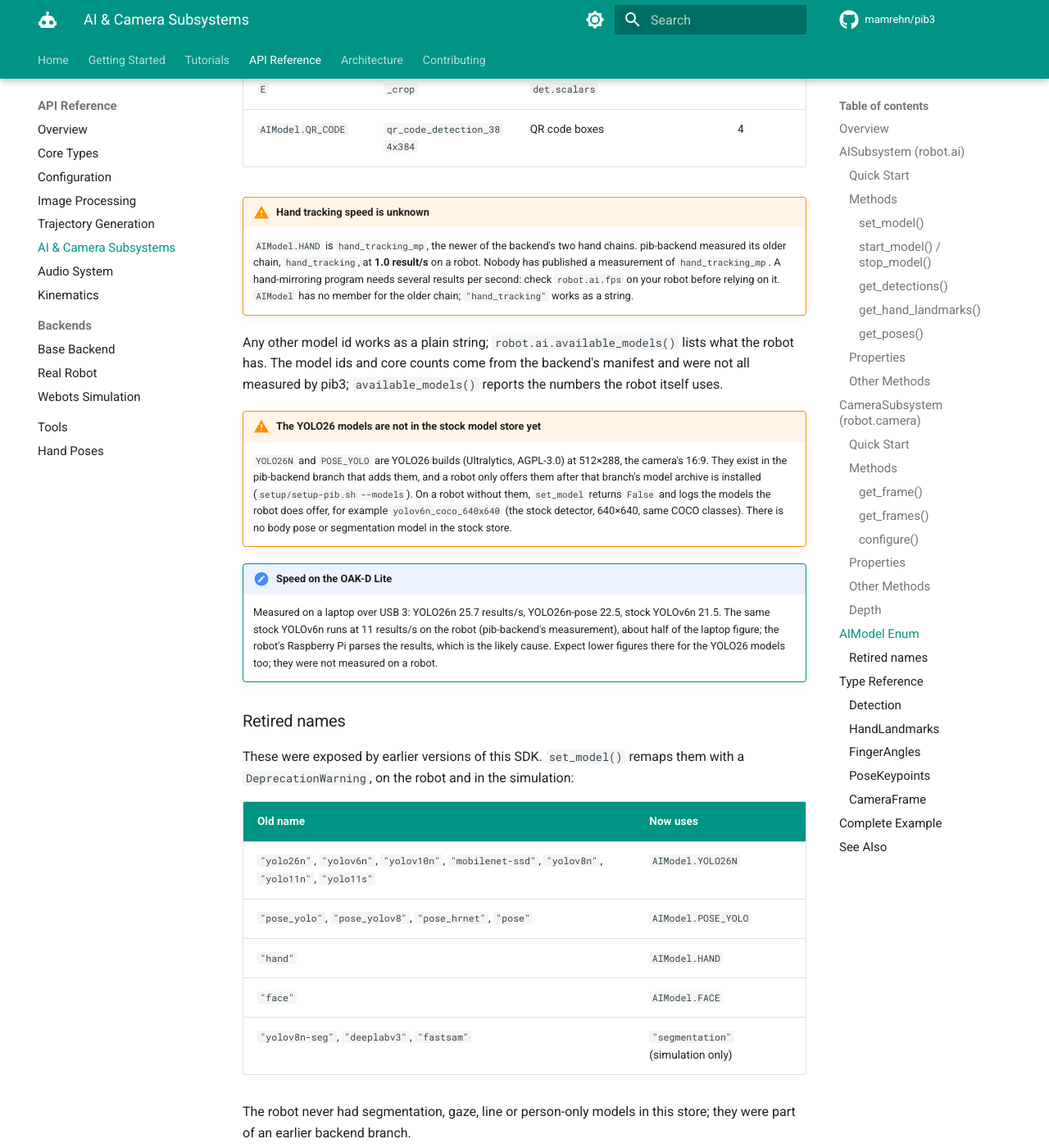
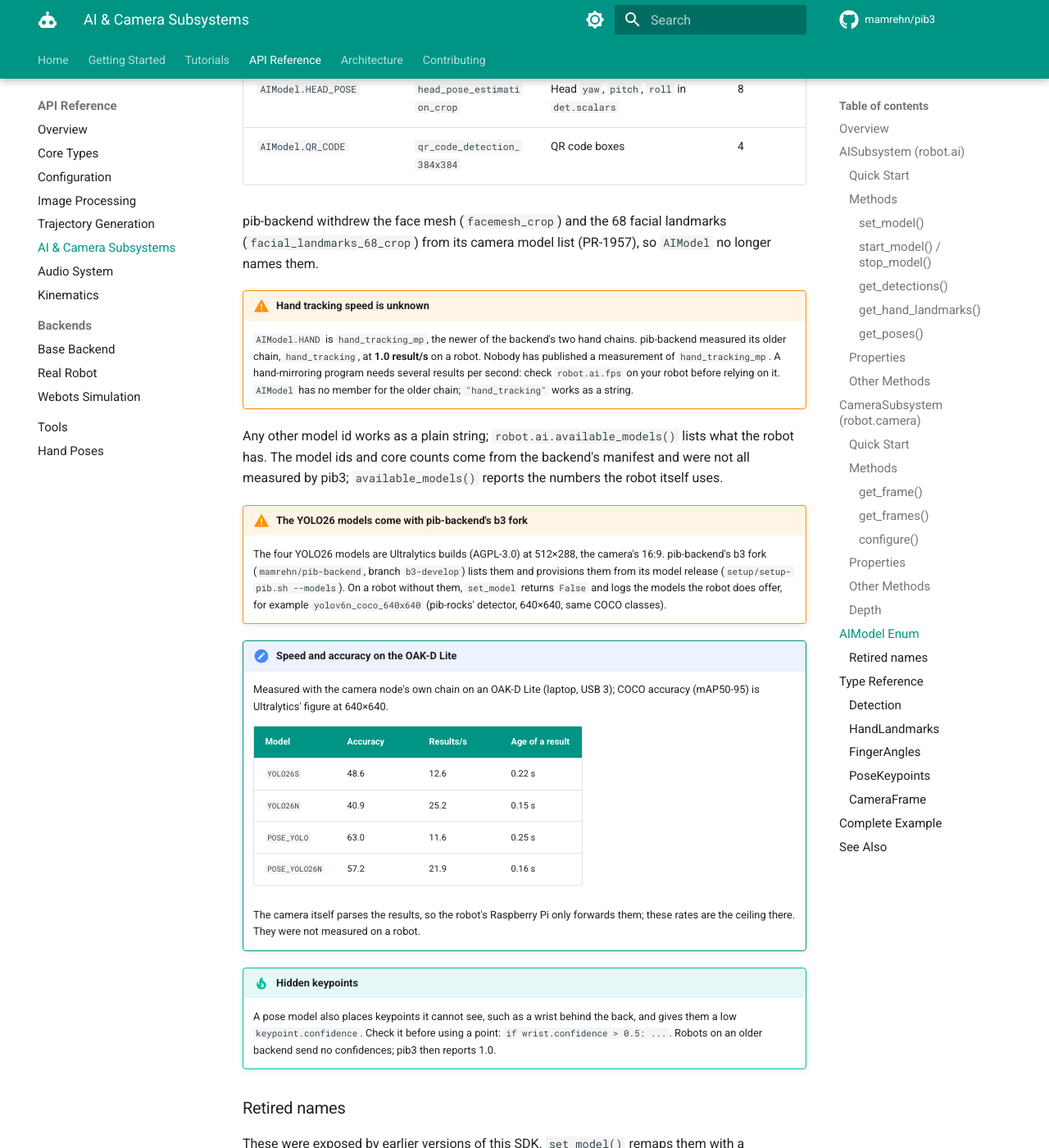
Before and after one commit to mamrehn/pib3, an MkDocs documentation site: the page built from docs/api/ai-camera-subsystems.md, in a window 1280 px wide and 1400 px high, scrolled down 7634 px. Shown: the whole window at 82% size. Built offline with MkDocs 1.6.1 and Material for MkDocs 9.7.7, drawn with Linux system fonts in a browser that asks for light colours; comment, search, counter and statistics services are not loaded; some of the changed text lies outside the part shown.

Commit message:
Target pib-backend's b3 fork: YOLO26s by default, keypoint confidence
pib3 now follows mamrehn/pib-backend, branch b3-develop: pib-rocks'
develop plus YOLO26 s/n models, per-keypoint confidences, a latency fix
and /audio_playback, with the blobs in the fork's model release.

- AIModel.YOLO26S and AIModel.POSE_YOLO (also POSE_YOLO26S) are the small
  YOLO26 models, the default; YOLO26N and the new POSE_YOLO26N are the
  faster nano fallbacks. POSE_YOLO changed from nano to small. Old nano
  names map to YOLO26N, the rest to YOLO26S.
- Keypoint.confidence comes from the message's keypoint_score (robot) and
  from ultralytics (simulation); every keypoint read 1.0 before. Messages
  without the field still read 1.0.
- FACE_MESH and FACE_LANDMARKS are gone: pib-backend withdrew both models
  (PR-1957).
- set_model() releases this owner's hold on other running models, so a
  model a crashed run left running stops; stop_model(model) asks the robot
  even for a model this run did not start.
- The default owner adds a hash of the network card, so cloned VMs differ.
- A failed restart of a held model keeps its receiver.
- The simulation drops detections below 0.5, as the robot's archives do.
- Polling /list_models after a slow start logs at debug level.

````diff
--- a/docs/api/ai-camera-subsystems.md
+++ b/docs/api/ai-camera-subsystems.md
@@ -39,7 +39,7 @@
 
 with Robot(host="172.26.34.149") as robot:
     # Run a model (returns when the robot reports it running)
-    robot.ai.set_model(AIModel.YOLO26N)
+    robot.ai.set_model(AIModel.YOLO26S)
 
     # Get detections (waits automatically for results)
     for det in robot.ai.get_detections(latest_only=True):
@@ -75,7 +75,7 @@
 from pib3 import AIModel
 
 robot.ai.set_model(AIModel.HAND)
-robot.ai.set_model(AIModel.YOLO26N)       # stops the hand model first
+robot.ai.set_model(AIModel.YOLO26S)       # stops the hand model first
 robot.ai.set_model("yolov6n_coco_640x640")  # any id from get_available_ai_models()
 ```
 
@@ -84,10 +84,10 @@
 Run several models at once. The camera has 16 processing cores; each model uses a fixed number (`AIModelInfo.shaves`, 4 for the YOLO models, 8 for the hand chain), so two or three models fit together.
 
 ```python
-robot.ai.start_model(AIModel.YOLO26N)
+robot.ai.start_model(AIModel.YOLO26S)
 robot.ai.start_model(AIModel.HAND)      # both run; HAND is now the current model
 
-dets = robot.ai.get_detections(latest_only=True, model=AIModel.YOLO26N)
+dets = robot.ai.get_detections(latest_only=True, model=AIModel.YOLO26S)
 hands = robot.ai.get_hand_landmarks(latest_only=True)   # the current model
 
 robot.ai.stop_model(AIModel.HAND)
@@ -108,7 +108,7 @@
 Waits automatically for results if buffer is empty. Raises `RuntimeError` if no model has been started.
 
 ```python
-robot.ai.set_model(AIModel.YOLO26N)
+robot.ai.set_model(AIModel.YOLO26S)
 for det in robot.ai.get_detections(latest_only=True):
     print(f"Found {det.label} ({det.confidence:.0%})")
     print(f"  BBox: {det.bbox.center}")
@@ -296,26 +296,40 @@
 
 | Enum value | Model id | Task | Cores |
 |------------|----------|------|-------|
-| `AIModel.YOLO26N` | `yolo26n_coco_512x288` | Object detection, 80 COCO classes | 4 |
-| `AIModel.POSE_YOLO` | `yolo26n_pose_coco_512x288` | Body pose, 17 COCO keypoints | 4 |
+| `AIModel.YOLO26S` | `yolo26s_coco_512x288` | Object detection, 80 COCO classes (default) | 4 |
+| `AIModel.YOLO26N` | `yolo26n_coco_512x288` | Object detection, faster and less accurate | 4 |
+| `AIModel.POSE_YOLO` (also `POSE_YOLO26S`) | `yolo26s_pose_coco_512x288` | Body pose, 17 COCO keypoints (default) | 4 |
+| `AIModel.POSE_YOLO26N` | `yolo26n_pose_coco_512x288` | Body pose, faster and less accurate | 4 |
 | `AIModel.HAND` | `hand_tracking_mp` | Hand landmarks, 21 points per hand | 8 |
 | `AIModel.FACE` | `face_detection_yunet_160x120` | Face boxes | 4 |
-| `AIModel.FACE_MESH` | `facemesh_crop` | 468-point face mesh | 8 |
-| `AIModel.FACE_LANDMARKS` | `facial_landmarks_68_crop` | 68 facial landmarks | 8 |
 | `AIModel.EMOTION` | `emotion_recognition_crop` | Emotion (one probability per emotion in `det.scalars`) | 8 |
 | `AIModel.HEAD_POSE` | `head_pose_estimation_crop` | Head `yaw`, `pitch`, `roll` in `det.scalars` | 8 |
 | `AIModel.QR_CODE` | `qr_code_detection_384x384` | QR code boxes | 4 |
+
+pib-backend withdrew the face mesh (`facemesh_crop`) and the 68 facial landmarks (`facial_landmarks_68_crop`) from its camera model list (PR-1957), so `AIModel` no longer names them.
 
 !!! warning "Hand tracking speed is unknown"
     `AIModel.HAND` is `hand_tracking_mp`, the newer of the backend's two hand chains. pib-backend measured its older chain, `hand_tracking`, at **1.0 result/s** on a robot. Nobody has published a measurement of `hand_tracking_mp`. A hand-mirroring program needs several results per second: check `robot.ai.fps` on your robot before relying on it. `AIModel` has no member for the older chain; `"hand_tracking"` works as a string.
 
 Any other model id works as a plain string; `robot.ai.available_models()` lists what the robot has. The model ids and core counts come from the backend's manifest and were not all measured by pib3; `available_models()` reports the numbers the robot itself uses.
 
-!!! warning "The YOLO26 models are not in the stock model store yet"
-    `YOLO26N` and `POSE_YOLO` are YOLO26 builds (Ultralytics, AGPL-3.0) at 512×288, the camera's 16:9. They exist in the pib-backend branch that adds them, and a robot only offers them after that branch's model archive is installed (`setup/setup-pib.sh --models`). On a robot without them, `set_model` returns `False` and logs the models the robot does offer, for example `yolov6n_coco_640x640` (the stock detector, 640×640, same COCO classes). There is no body pose or segmentation model in the stock store.
+!!! warning "The YOLO26 models come with pib-backend's b3 fork"
+    The four YOLO26 models are Ultralytics builds (AGPL-3.0) at 512×288, the camera's 16:9. pib-backend's b3 fork (`mamrehn/pib-backend`, branch `b3-develop`) lists them and provisions them from its model release (`setup/setup-pib.sh --models`). On a robot without them, `set_model` returns `False` and logs the models the robot does offer, for example `yolov6n_coco_640x640` (pib-rocks' detector, 640×640, same COCO classes).
 
-!!! note "Speed on the OAK-D Lite"
-    Measured on a laptop over USB 3: YOLO26n 25.7 results/s, YOLO26n-pose 22.5, stock YOLOv6n 21.5. The same stock YOLOv6n runs at 11 results/s on the robot (pib-backend's measurement), about half of the laptop figure; the robot's Raspberry Pi parses the results, which is the likely cause. Expect lower figures there for the YOLO26 models too; they were not measured on a robot.
+!!! note "Speed and accuracy on the OAK-D Lite"
+    Measured with the camera node's own chain on an OAK-D Lite (laptop, USB 3); COCO accuracy (mAP50-95) is Ultralytics' figure at 640×640.
+
+    | Model | Accuracy | Results/s | Age of a result |
+    |-------|----------|-----------|-----------------|
+    | `YOLO26S` | 48.6 | 12.6 | 0.22 s |
+    | `YOLO26N` | 40.9 | 25.2 | 0.15 s |
+    | `POSE_YOLO` | 63.0 | 11.6 | 0.25 s |
+    | `POSE_YOLO26N` | 57.2 | 21.9 | 0.16 s |
+
+    The camera itself parses the results, so the robot's Raspberry Pi only forwards them; these rates are the ceiling there. They were not measured on a robot.
+
+!!! tip "Hidden keypoints"
+    A pose model also places keypoints it cannot see, such as a wrist behind the back, and gives them a low `keypoint.confidence`. Check it before using a point: `if wrist.confidence > 0.5: ...`. Robots on an older backend send no confidences; pib3 then reports 1.0.
 
 ### Retired names
 
@@ -323,8 +337,10 @@
 
 | Old name | Now uses |
 |----------|----------|
-| `"yolo26n"`, `"yolov6n"`, `"yolov10n"`, `"mobilenet-ssd"`, `"yolov8n"`, `"yolo11n"`, `"yolo11s"` | `AIModel.YOLO26N` |
-| `"pose_yolo"`, `"pose_yolov8"`, `"pose_hrnet"`, `"pose"` | `AIModel.POSE_YOLO` |
+| `"yolo26n"`, `"yolov6n"`, `"yolov10n"`, `"yolov8n"`, `"yolo11n"` | `AIModel.YOLO26N` |
+| `"yolo26s"`, `"yolo11s"`, `"mobilenet-ssd"` | `AIModel.YOLO26S` |
+| `"pose_yolo"`, `"pose_hrnet"`, `"pose"` | `AIModel.POSE_YOLO` |
+| `"pose_yolov8"` | `AIModel.POSE_YOLO26N` |
 | `"hand"` | `AIModel.HAND` |
 | `"face"` | `AIModel.FACE` |
 | `"yolov8n-seg"`, `"deeplabv3"`, `"fastsam"` | `"segmentation"` (simulation only) |
@@ -332,7 +348,7 @@
 The robot never had segmentation, gaze, line or person-only models in this store; they were part of an earlier backend branch.
 
 !!! note "Simulation"
-    The Webots backend (`sim.ai`) has the same methods and runs ultralytics or MediaPipe on your laptop instead of the OAK-D: `YOLO26N` → `yolo26n.pt`, `POSE_YOLO` → `yolo26n-pose.pt`, `HAND` → MediaPipe, `"segmentation"` → `yolo26n-seg.pt` (simulation only, with `det.mask_rle`). It also takes a weights file name directly (`"yolo26s.pt"`) and `"recognition"` for Webots ground truth. Faces, emotion, head pose and QR codes have no simulated equivalent. Models run together, each inferring on every rendered frame.
+    The Webots backend (`sim.ai`) has the same methods and runs ultralytics or MediaPipe on your laptop instead of the OAK-D: `YOLO26S` → `yolo26s.pt`, `YOLO26N` → `yolo26n.pt`, `POSE_YOLO` → `yolo26s-pose.pt`, `POSE_YOLO26N` → `yolo26n-pose.pt`, `HAND` → MediaPipe, `"segmentation"` → `yolo26n-seg.pt` (simulation only, with `det.mask_rle`). On a laptop's CPU the nano models are about three times faster. It also takes a weights file name directly (`"yolo26m.pt"`) and `"recognition"` for Webots ground truth. Faces, emotion, head pose and QR codes have no simulated equivalent. Models run together, each inferring on every rendered frame.
 
 ---
 
````
Also changed, not shown: CHANGELOG.md (+37 -3 lines), README.md (+8 -6 lines), docs/api/backends/robot.md (+7 -7 lines), docs/api/index.md (+1 -1 lines), docs/api/kinematics.md (+1 -1 lines), docs/tutorials/camera-ai-imu.md (+20 -19 lines), 10 other files.
